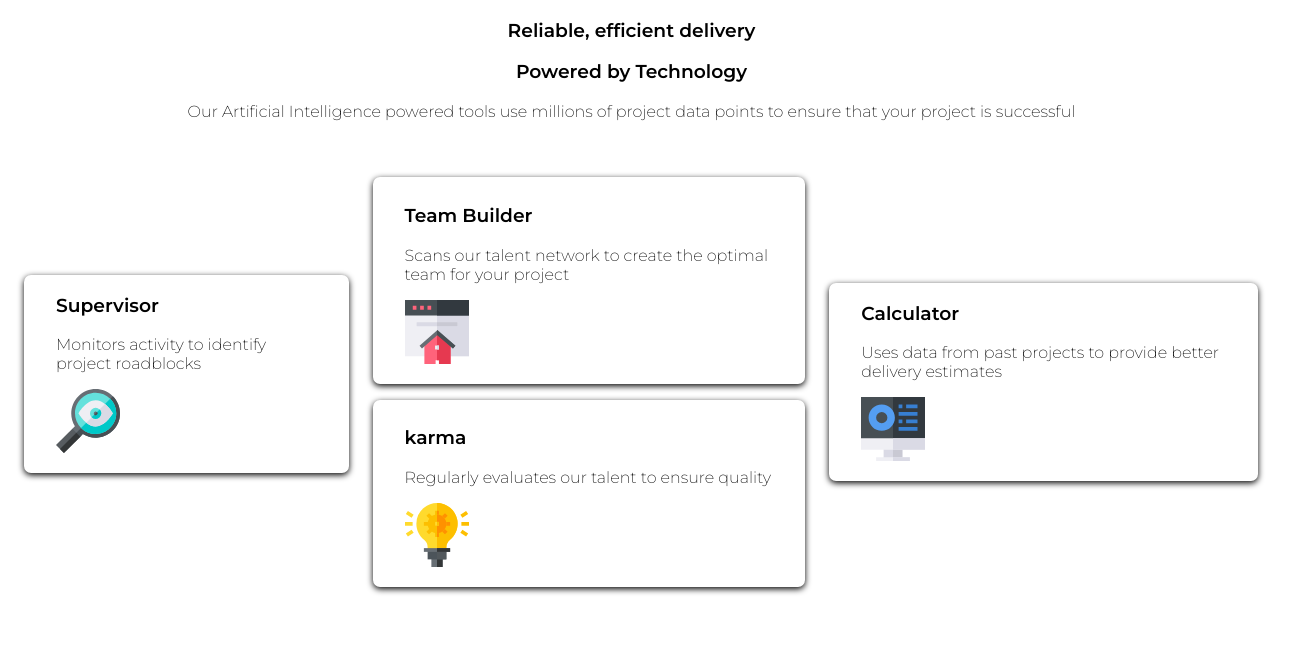
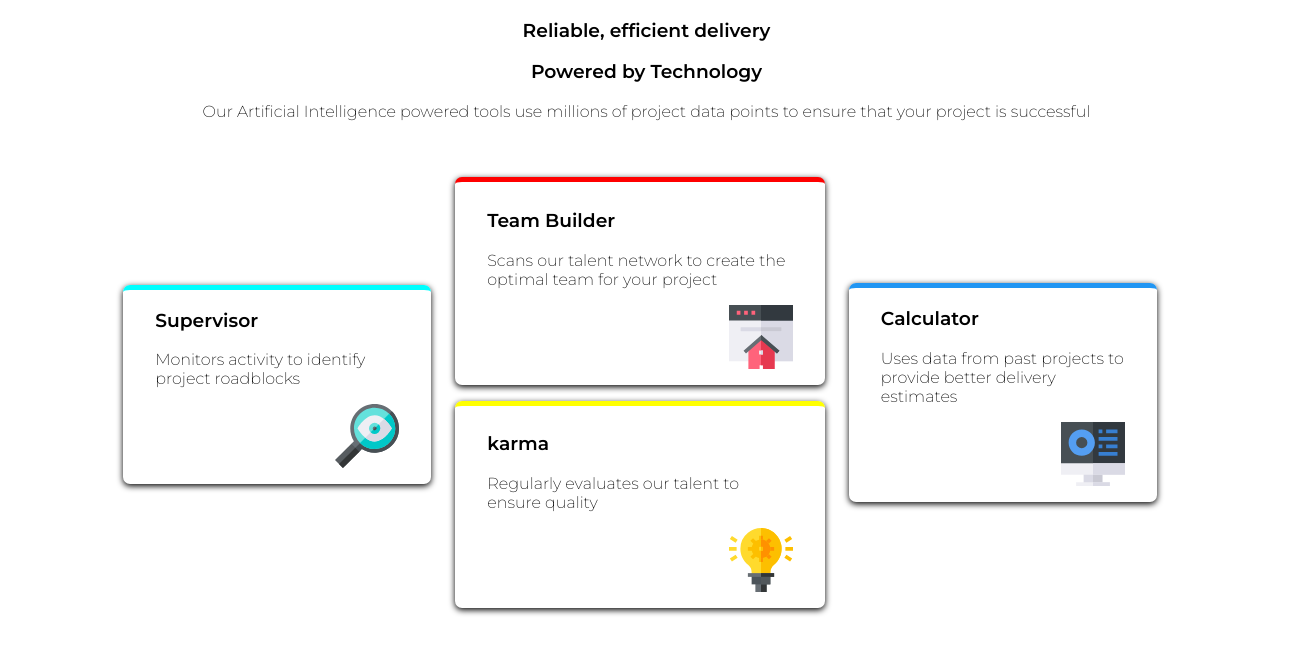
Before and after one commit to OrlandoMts/frontendMentor2, a plain HTML site: page index.html in a window 1280 px wide. Shown: the whole page, 1304 px wide, since content can reach past the window. Drawn offline with Linux system fonts and the light colour scheme.

Commit message:
Ya lo termine

```diff
--- a/assets/css/main.css
+++ b/assets/css/main.css
@@ -1,3 +1,7 @@
+* {
+    box-sizing: border-box;
+}
+
 body {
     font-family: 'Montserrat', sans-serif;
 }
@@ -20,7 +24,7 @@ h3 {
 }
 
 .supervisor {
-    border-top-color: cyan;
+    border-top: solid 5px cyan;
     margin-bottom: 1em;
     border-radius: 7px;
     box-shadow: 0 2px 6px #000;
@@ -32,7 +36,8 @@ h3 {
 }
 
 .teamBuilder {
-    border-top-color: red;
+    display: inline-block;
+    border-top: solid 5px red;
     background-color: white;
     margin-bottom: 1em;
     border-radius: 7px;
@@ -41,14 +46,15 @@ h3 {
 }
 
 .karma {
-    border-top: yellow;
+    display: inline-block;
+    border-top: solid 5px yellow;
     border-radius: 7px;
     box-shadow: 0 2px 6px #000;
     padding: 0.5em 2em 0 2em;
 }
 
 .calculator {
-    border-top-color: #2196F3;
+    border-top: solid 5px #2196F3;
     border-radius: 7px;
     box-shadow: 0 2px 6px #000;
     padding: 0 2em 0 2em;
@@ -56,7 +62,7 @@ h3 {
 
 .icon {
     display: right;
-    /* float: right; */
+    float: right;
     padding-bottom: 1em;
 }
 
@@ -65,15 +71,17 @@ h3 {
         display: flex;
         flex-direction: row;
         align-items: center;
+        justify-content: center;
     }
     .centerContent {
         margin: 1.5em;
+        width: 30%;
     }
-    .text {
-        margin-right: 30px;
+    .supervisor {
+        width: 25%;
     }
     .calculator {
-        margin-right: 30px;
+        width: 25%;
     }
     body {
         overflow-x: hidden;
```
